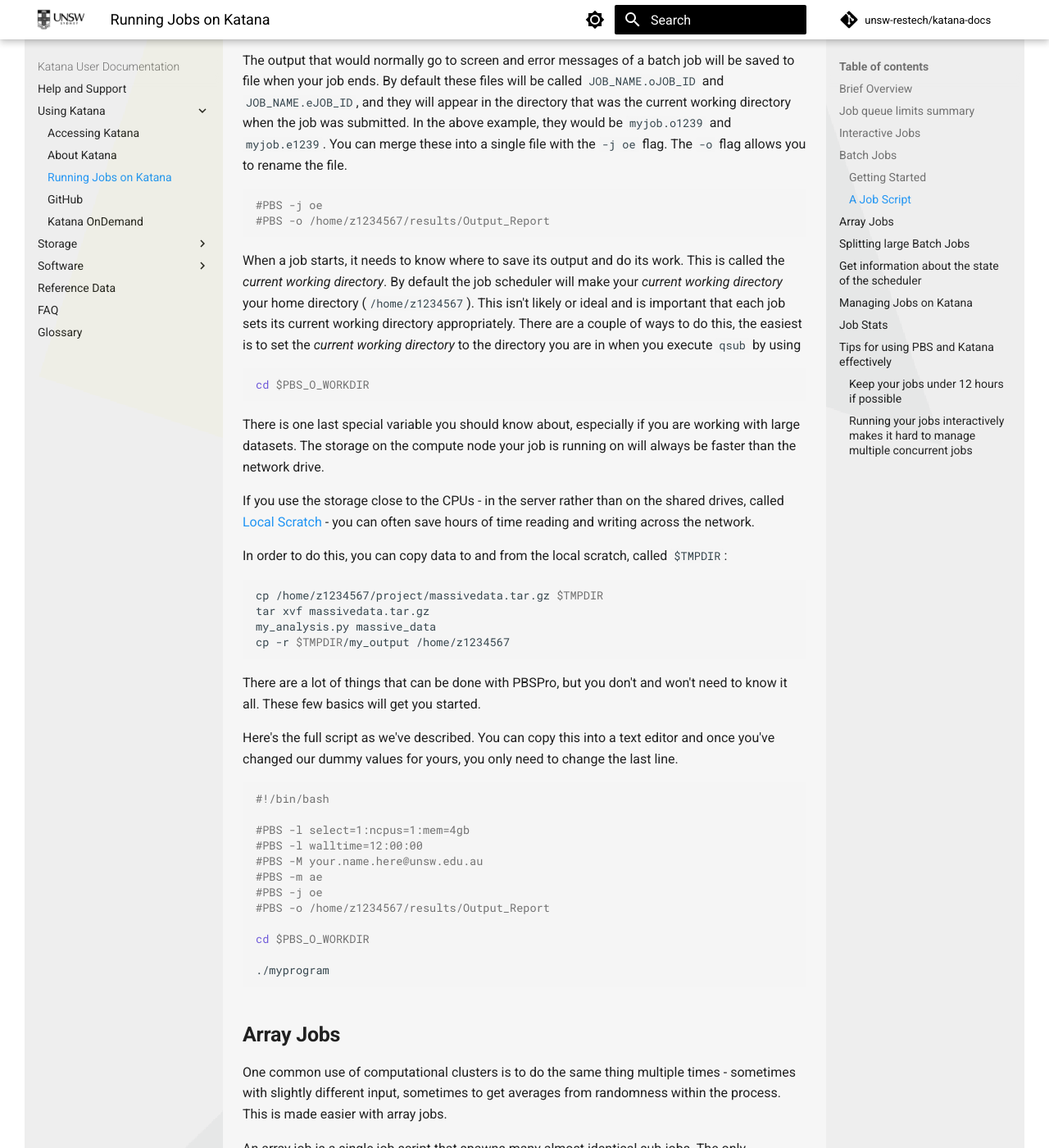
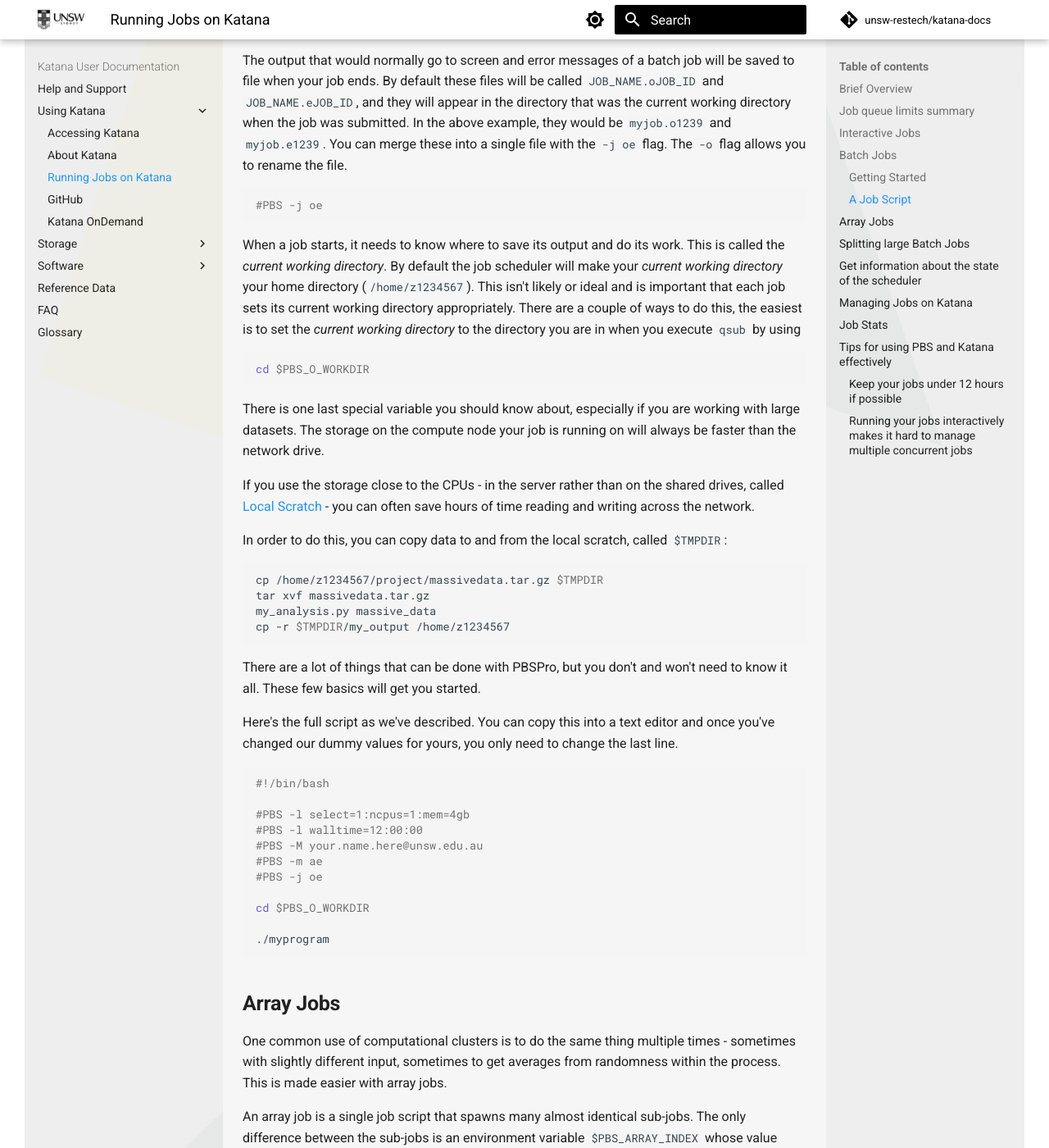
Before and after one commit to unsw-restech/unsw-restech.github.io, an MkDocs documentation site: the page built from docs/using_katana/running_jobs.md, in a window 1280 px wide and 1400 px high, scrolled down 4526 px. Shown: the whole window at 82% size. Built offline with MkDocs 1.6.1 and Material for MkDocs 9.7.7, drawn with Linux system fonts in a browser that asks for light colours; comment, search, counter and statistics services are not loaded.

Commit message:
Remove explicit examples of setting the job output path
Most users don't care to change the path, and if the example is outright
copied, the job will error if the directory doesn't exist

````diff
--- a/docs/using_katana/running_jobs.md
+++ b/docs/using_katana/running_jobs.md
@@ -188,7 +188,6 @@
 
 ``` bash
 #PBS -j oe
-#PBS -o /home/z1234567/results/Output_Report
 ```
 
 When a job starts, it needs to know where to save its output and do its work. This is called the *current working directory*. By default the job scheduler will make your *current working directory* your home directory (`/home/z1234567`). This isn't likely or ideal and is important that each job sets its current working directory appropriately. There are a couple of ways to do this, the easiest is to set the *current working directory* to the directory you are in when you execute `qsub` by using
@@ -222,7 +221,6 @@
 #PBS -M your.name.here@unsw.edu.au
 #PBS -m ae
 #PBS -j oe
-#PBS -o /home/z1234567/results/Output_Report
 
 cd $PBS_O_WORKDIR
 
````
